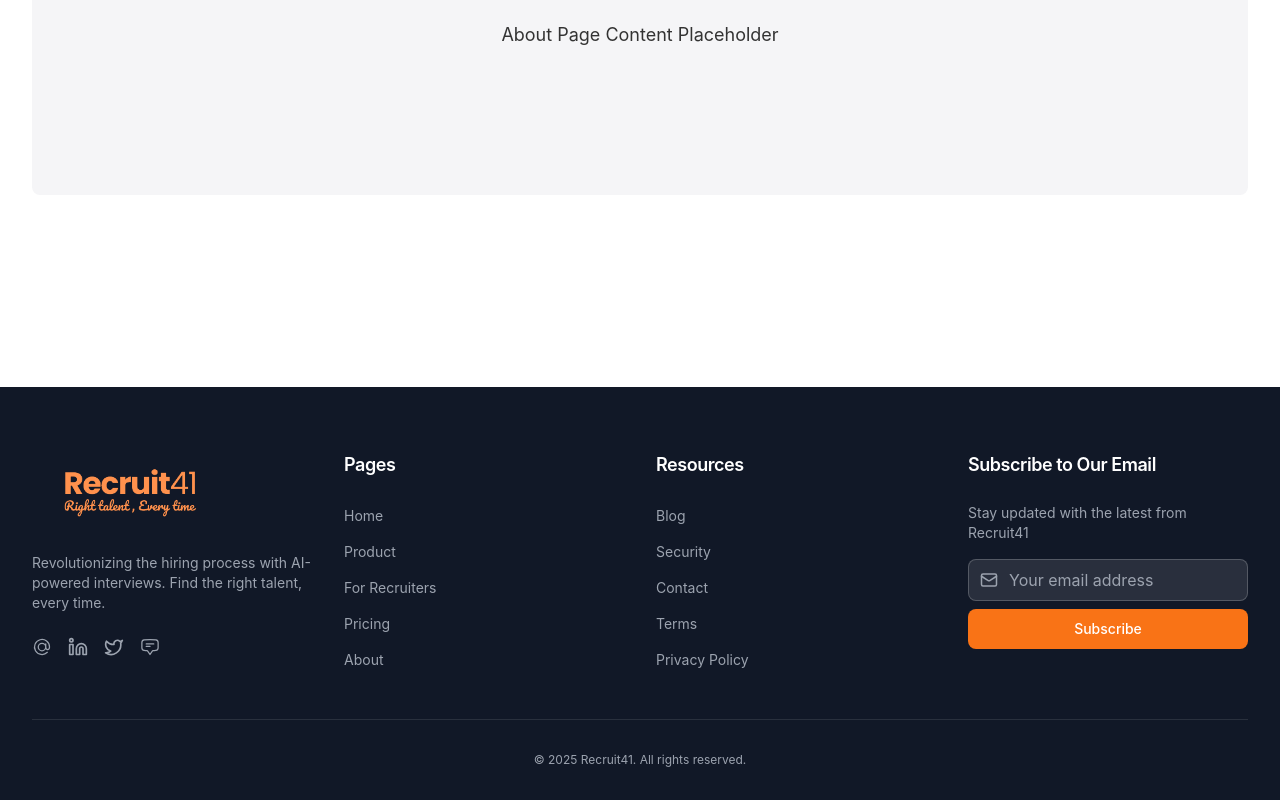
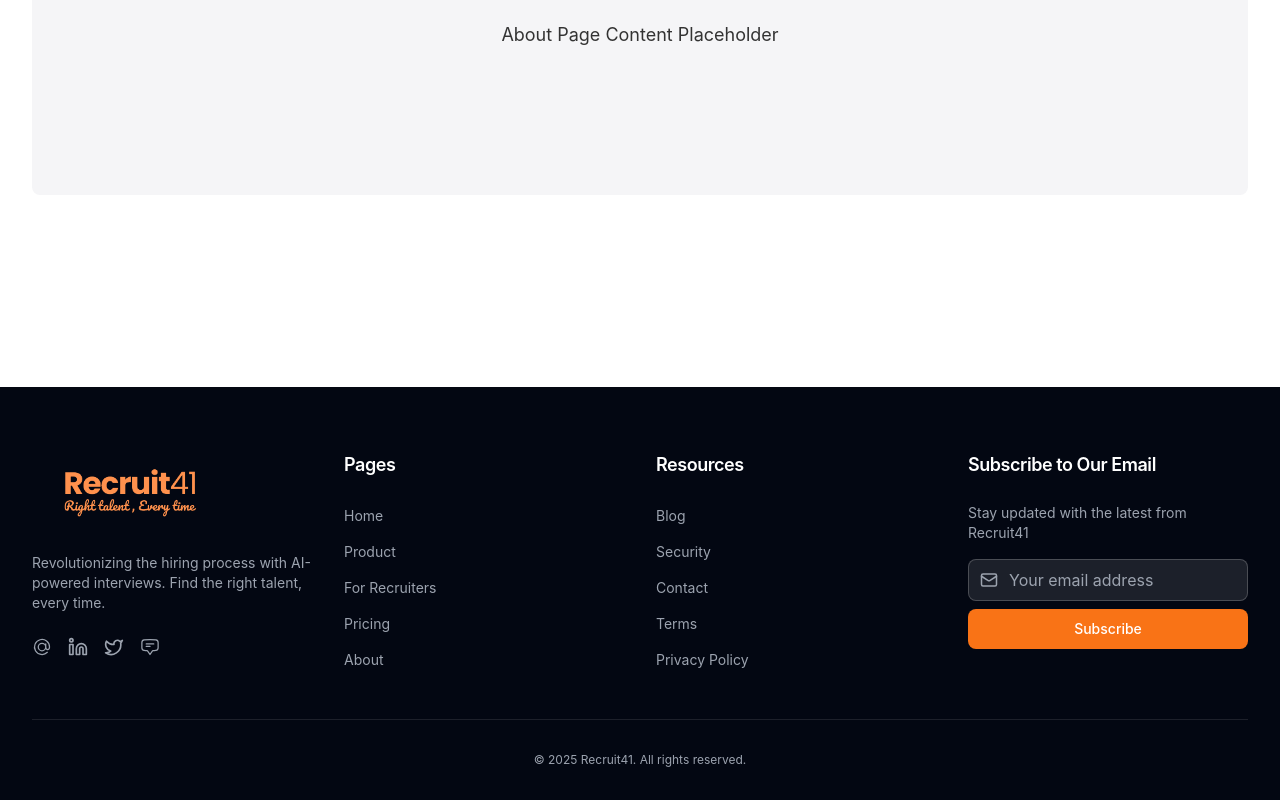
Before and after one commit to Ashwinisingh02/recruit41-ai-reveal, a React (Vite) app: page /about in a window 1280 px wide. Shown: the part 803-1603 px from the top of the page. Built offline with nearby package versions, Linux system fonts and the light colour scheme.

Commit message:
Visual edit in Lovable
Edited UI in Lovable

```diff
--- a/src/components/Footer.tsx
+++ b/src/components/Footer.tsx
@@ -3,7 +3,7 @@ import { Link } from 'react-router-dom';
 import { Button } from '@/components/ui/button';
 import { Mail } from 'lucide-react';
 const Footer = () => {
-  return <footer className="bg-gray-900 text-white pt-16 pb-8">
+  return <footer className="text-white pt-16 pb-8 bg-gray-950">
       <div className="container-wide">
         <div className="grid grid-cols-1 md:grid-cols-2 lg:grid-cols-4 gap-8 mb-12">
           <div className="lg:col-span-1">
```
